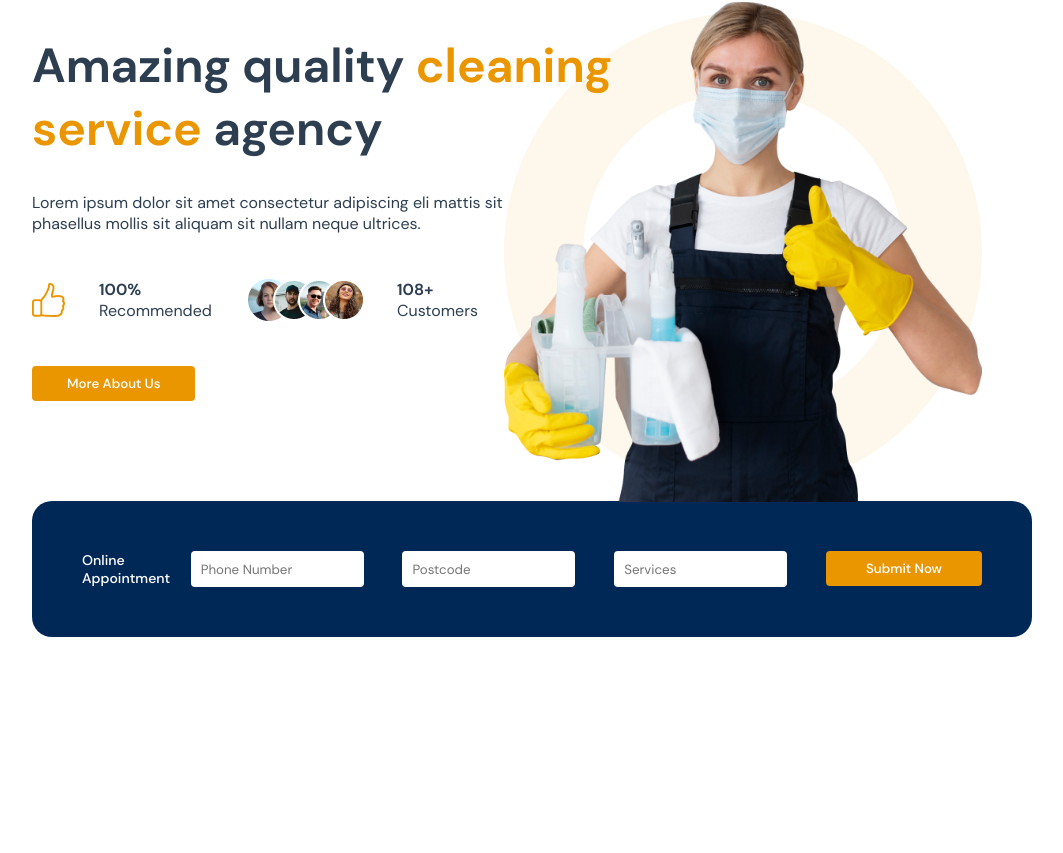
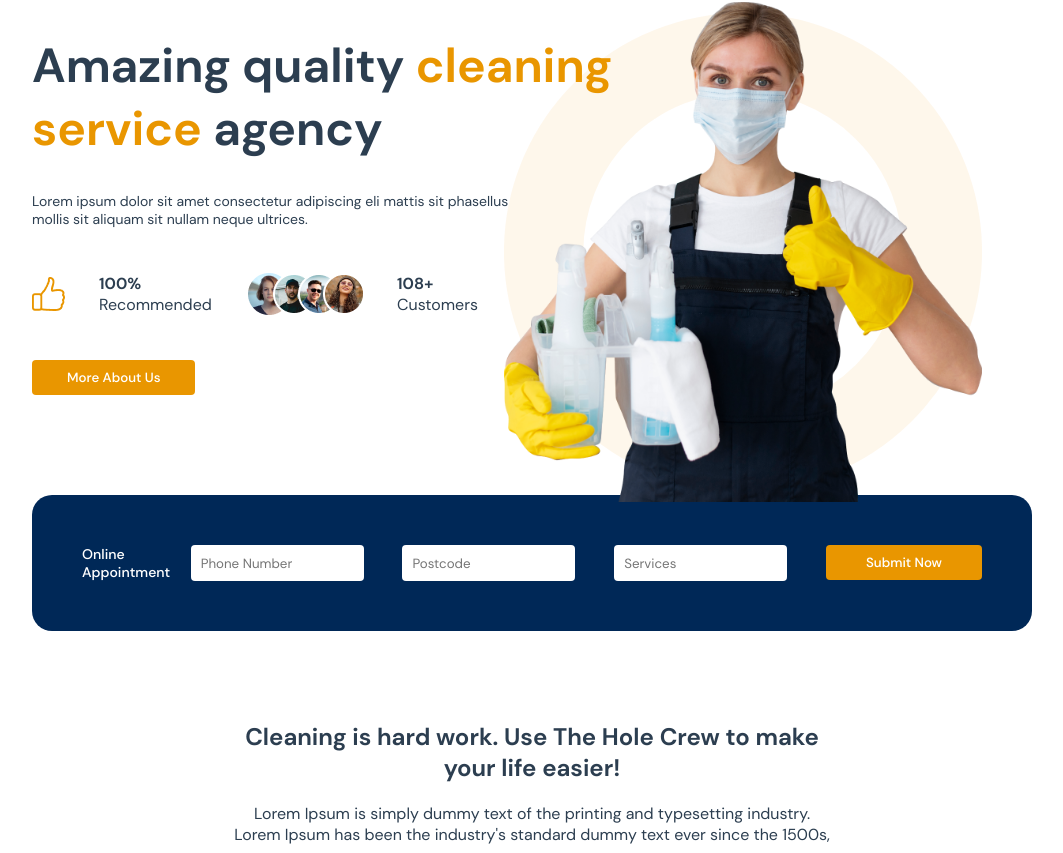
Before and after one commit to steve0288/cleaner, a Vue app: page /#/ in a window 1280 px wide. Shown: the part 356-1209 px from the top of the page, without its empty margins (108-1171 px from the left). Before the commit the page ends 1001 px from the top, so only its background shows below. Built offline with nearby package versions, Linux system fonts and the light colour scheme.

Commit message:
Style update

```diff
--- a/src/App.vue
+++ b/src/App.vue
@@ -20,10 +20,11 @@
       </div>
     </div>
     <router-view />
-    <div class="contact-us">
-    </div>
   </div>
-
+  <div class="section">
+      <h2 class="cta-h2">Cleaning is hard work. Use The Hole Crew to make your life easier!</h2>
+      <p class="max-w-600 m-auto">Lorem Ipsum is simply dummy text of the printing and typesetting industry. Lorem Ipsum has been the industry's standard dummy text ever since the 1500s,</p>
+  </div>
 </template>
 
 <style lang="scss">
@@ -171,6 +172,7 @@ nav {
 
 .section{
   margin: 50px auto 0px auto;
+  max-width: 1000px;
 }
 
 @media only screen and (max-width: 999px){
@@ -179,4 +181,10 @@ nav {
     width: 100%;
   }
 }
+
+.cta-h2{
+  max-width: 600px;
+  text-align: center;
+  margin: 90px auto 20px auto;
+}
 </style>
--- a/src/assets/scss/variables.scss
+++ b/src/assets/scss/variables.scss
@@ -3,51 +3,67 @@ $hole-crew-orange-hover: #e99700c5;
 $hole-crew-navy: #002857;
 
 
-*{
-    font-family: DM Sans, Helvetica, Arial, sans-serif;
+* {
+  font-family: DM Sans, Helvetica, Arial, sans-serif;
 }
 
-.relative{
+.relative {
   position: relative;
 }
 
-.cta-header-text{
+.cta-header-text {
   font-size: 48px;
 }
 
-.orange-text{
+.orange-text {
   color: $hole-crew-orange;
 }
 
-.flex{
+.flex {
   display: flex;
 }
 
-.text-left{
+.text-left {
   text-align: left;
 }
 
-.bold{
+.bold {
   font-weight: bold;
 }
 
-.max-w-115{
+.max-w-115 {
   max-width: 115px;
 }
 
-.max-w-400{
+.max-w-400 {
   max-width: 400px;
 }
 
-.max-w-500{
+.max-w-500 {
   max-width: 500px;
 }
 
-.max-w-700{
+.max-w-550 {
+  max-width: 550px;
+}
+
+.max-w-600 {
+  max-width: 600px;
+}
+
+.m-auto {
+  margin: auto;
+}
+
+.max-w-700 {
   max-width: 700px;
 }
 
-.orange-button{
+.text-14 {
+  font-size: 14px;
+}
+
+.orange-button {
   background-color: $hole-crew-orange;
   color: white;
   border-radius: 4px;
@@ -58,6 +74,6 @@ $hole-crew-navy: #002857;
   font-weight: 500;
 }
 
-.orange-button:hover{
+.orange-button:hover {
   background-color: $hole-crew-orange-hover;
 }
--- a/src/views/HomeView.vue
+++ b/src/views/HomeView.vue
@@ -3,7 +3,7 @@
     <div class="section section-width flex text-left relative">
       <div>
         <h1 class="cta-header-text max-w-700">Amazing quality <span class="orange-text">cleaning service </span>agency</h1>
-        <p class="max-w-500">Lorem ipsum dolor sit amet consectetur adipiscing eli mattis sit phasellus mollis sit aliquam sit nullam neque ultrices.</p>
+        <p class="max-w-500 text-14">Lorem ipsum dolor sit amet consectetur adipiscing eli mattis sit phasellus mollis sit aliquam sit nullam neque ultrices.</p>
         <div class="flex cta-widget-container">
           <img src="img/thumbs-up.png" class="thumbs-up-icon" />
           <div class="max-w-115"><span class="bold">100%</span> Recommended</div>
```
